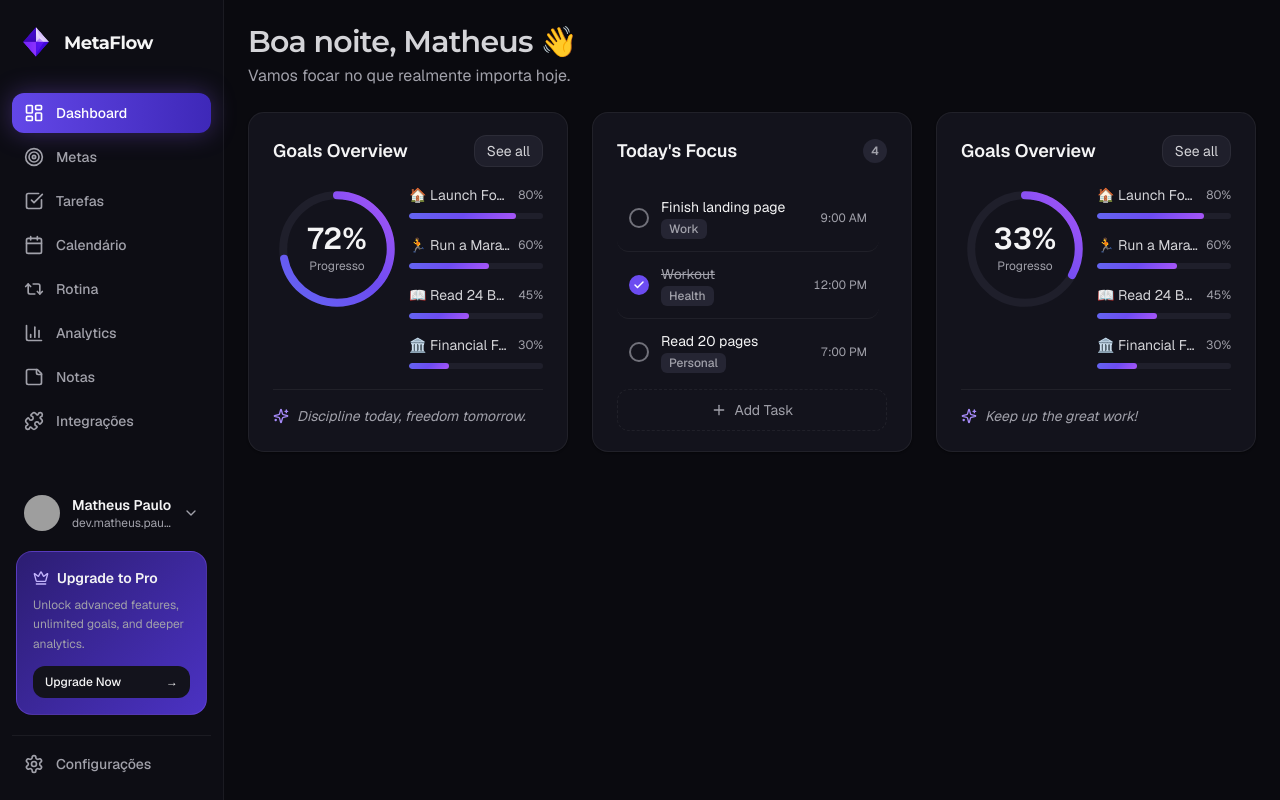
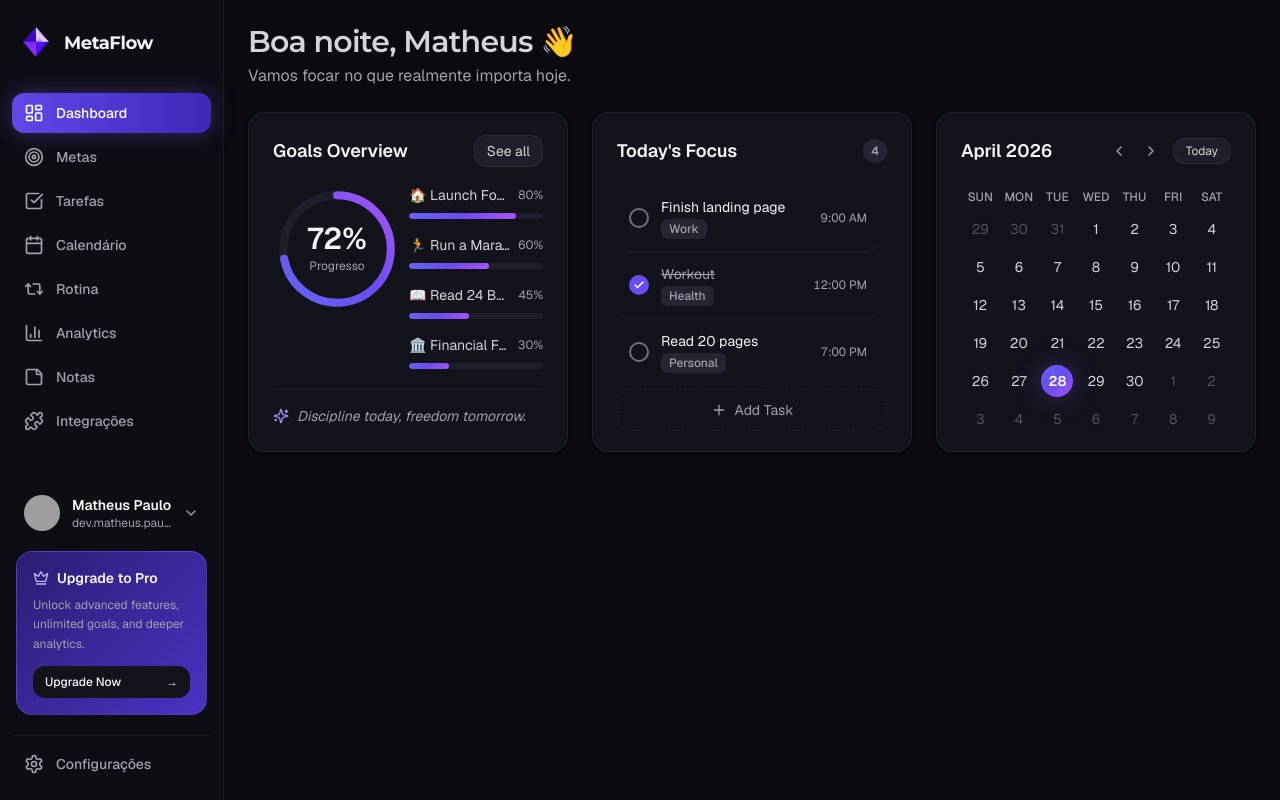
Before and after one commit to matheuspsb/metaflow, a Next.js app: page /dashboard in a window 1280 px wide. Built offline with nearby package versions, Linux system fonts and the light colour scheme; grey boxes are pictures that could not be loaded.

Commit message:
feat: create CalendarCard component

```diff
--- a/src/app/(dashboard)/dashboard/page.tsx
+++ b/src/app/(dashboard)/dashboard/page.tsx
@@ -1,6 +1,7 @@
 import { Greeting } from '@/components/dashboard/Greeting'
 import { GoalsCard } from '@/components/dashboard/goals/GoalsCard'
 import { TodaysFocusCard } from '@/components/dashboard/focus/TodaysFocusCard'
+import { CalendarCard } from '@/components/dashboard/calendar/CalendarCard'
 import type { Metadata } from 'next'
 
 export const metadata: Metadata = {
@@ -14,7 +15,7 @@ export default function DashboardPage() {
       <div className="grid grid-cols-1 gap-6 lg:grid-cols-2 xl:grid-cols-3">
         <GoalsCard className="max-h-85" />
         <TodaysFocusCard className="max-h-85" />
-        <GoalsCard className="max-h-85" overallProgress={33} quote="Keep up the great work!" />
+        <CalendarCard className="max-h-85" />
       </div>
     </div>
   )
--- /dev/null
+++ b/src/components/dashboard/calendar/CalendarCard.tsx
@@ -0,0 +1,99 @@
+'use client'
+
+import { ChevronLeft, ChevronRight } from 'lucide-react'
+import { Card } from '@/components/ui/card'
+import { useCalendarStore } from '@/stores/calendar-store'
+import { getCalendarDays, isSameDay, MONTH_NAMES, DAY_INITIALS } from '@/lib/calendar'
+
+interface CalendarCardProps {
+  eventDates?: Date[]
+  className?: string
+}
+
+export function CalendarCard({ eventDates = [], className }: CalendarCardProps) {
+  const selectedDate = useCalendarStore((s) => s.selectedDate)
+  const viewDate = useCalendarStore((s) => s.viewDate)
+  const setSelectedDate = useCalendarStore((s) => s.setSelectedDate)
+  const goToPrevMonth = useCalendarStore((s) => s.goToPrevMonth)
+  const goToNextMonth = useCalendarStore((s) => s.goToNextMonth)
+  const goToToday = useCalendarStore((s) => s.goToToday)
+
+  const days = getCalendarDays(viewDate)
+
+  return (
+    <Card className={className}>
+      <div className="mb-5 flex items-center justify-between">
+        <h2 className="text-fg-primary text-lg font-semibold">
+          {MONTH_NAMES[viewDate.getMonth()]} {viewDate.getFullYear()}
+        </h2>
+
+        <div className="flex items-center gap-1">
+          <button
+            onClick={goToPrevMonth}
+            aria-label="Previous month"
+            className="text-fg-muted hover:bg-bg-card-hover hover:text-fg-primary flex h-7 w-7 items-center justify-center rounded-lg transition-colors duration-150"
+          >
+            <ChevronLeft className="h-4 w-4" />
+          </button>
+          <button
+            onClick={goToNextMonth}
+            aria-label="Next month"
+            className="text-fg-muted hover:bg-bg-card-hover hover:text-fg-primary flex h-7 w-7 items-center justify-center rounded-lg transition-colors duration-150"
+          >
+            <ChevronRight className="h-4 w-4" />
+          </button>
+          <button
+            onClick={goToToday}
+            className="border-border-subtle text-fg-secondary hover:text-fg-primary bg-bg-input ml-1 rounded-lg border px-3 py-1 text-xs transition-colors duration-150"
+          >
+            Today
+          </button>
+        </div>
+      </div>
+
+      {/* Day initials row */}
+      <div className="mb-1 grid grid-cols-7">
+        {DAY_INITIALS.map((d) => (
+          <span key={d} className="text-fg-muted py-1 text-center text-xs font-medium">
+            {d}
+          </span>
+        ))}
+      </div>
+
+      {/* Days grid */}
+      <div className="grid grid-cols-7 gap-y-0.5">
+        {days.map((day, i) => {
+          const isSelected = isSameDay(day.date, selectedDate)
+          const hasEvent = eventDates.some((d) => isSameDay(d, day.date))
+          const showDot = day.isToday || hasEvent
+
+          return (
+            <div key={i} className="flex flex-col items-center">
+              <button
+                onClick={() => day.isCurrentMonth && setSelectedDate(day.date)}
+                aria-label={day.date.toDateString()}
+                aria-pressed={isSelected}
+                aria-disabled={!day.isCurrentMonth}
+                className={`flex h-8 w-8 items-center justify-center rounded-full text-sm transition-all duration-150 ${
+                  isSelected
+                    ? 'bg-gradient-brand shadow-brand-glow font-semibold text-white'
+                    : day.isCurrentMonth
+                      ? 'text-fg-secondary hover:bg-bg-card-hover cursor-pointer'
+                      : 'text-fg-disabled cursor-default'
+                }`}
+              >
+                {day.date.getDate()}
+              </button>
+
+              <div
+                className={`bg-brand-400 h-1 w-1 rounded-full transition-opacity duration-150 ${
+                  showDot && !isSelected ? 'opacity-100' : 'opacity-0'
+                }`}
+              />
+            </div>
+          )
+        })}
+      </div>
+    </Card>
+  )
+}
```
